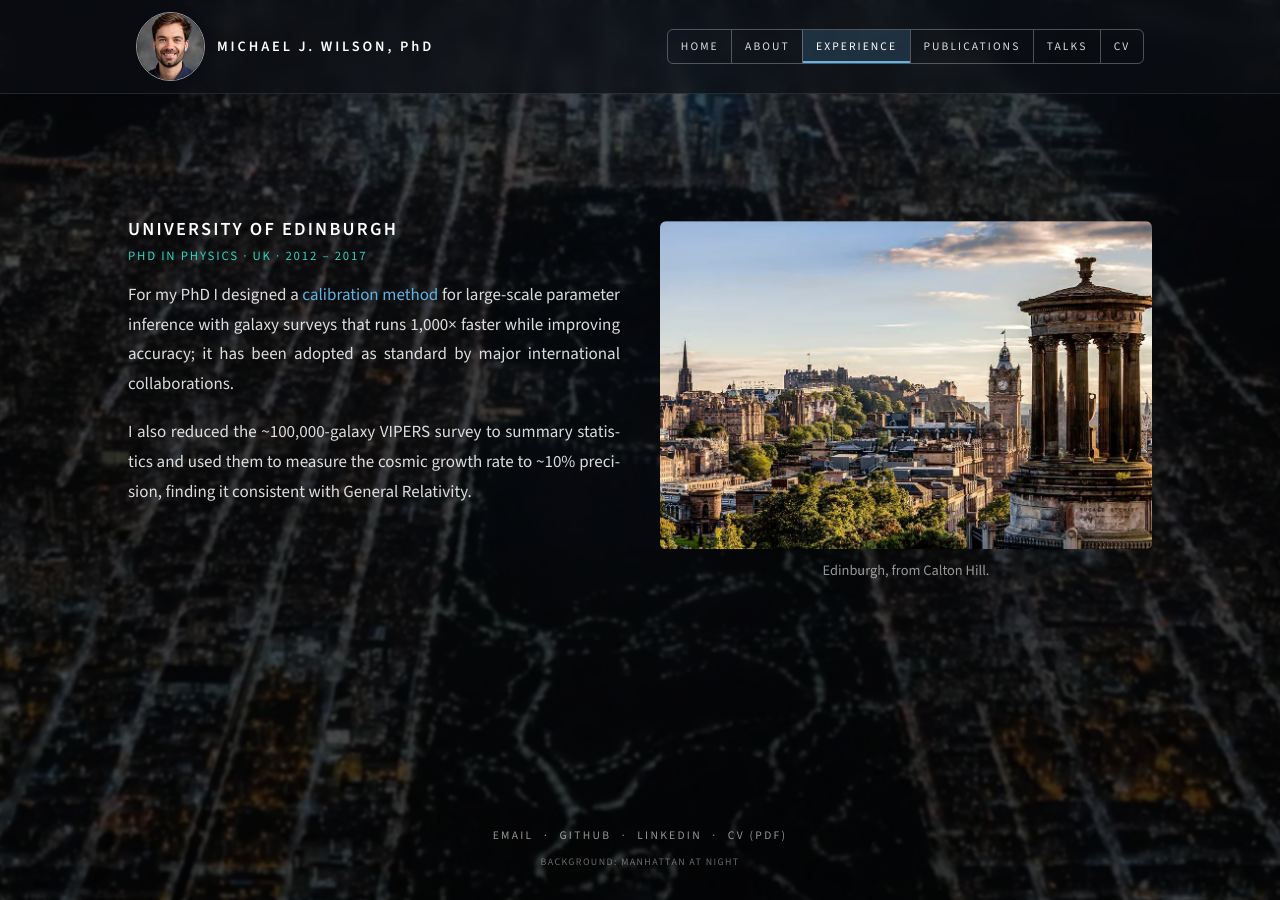
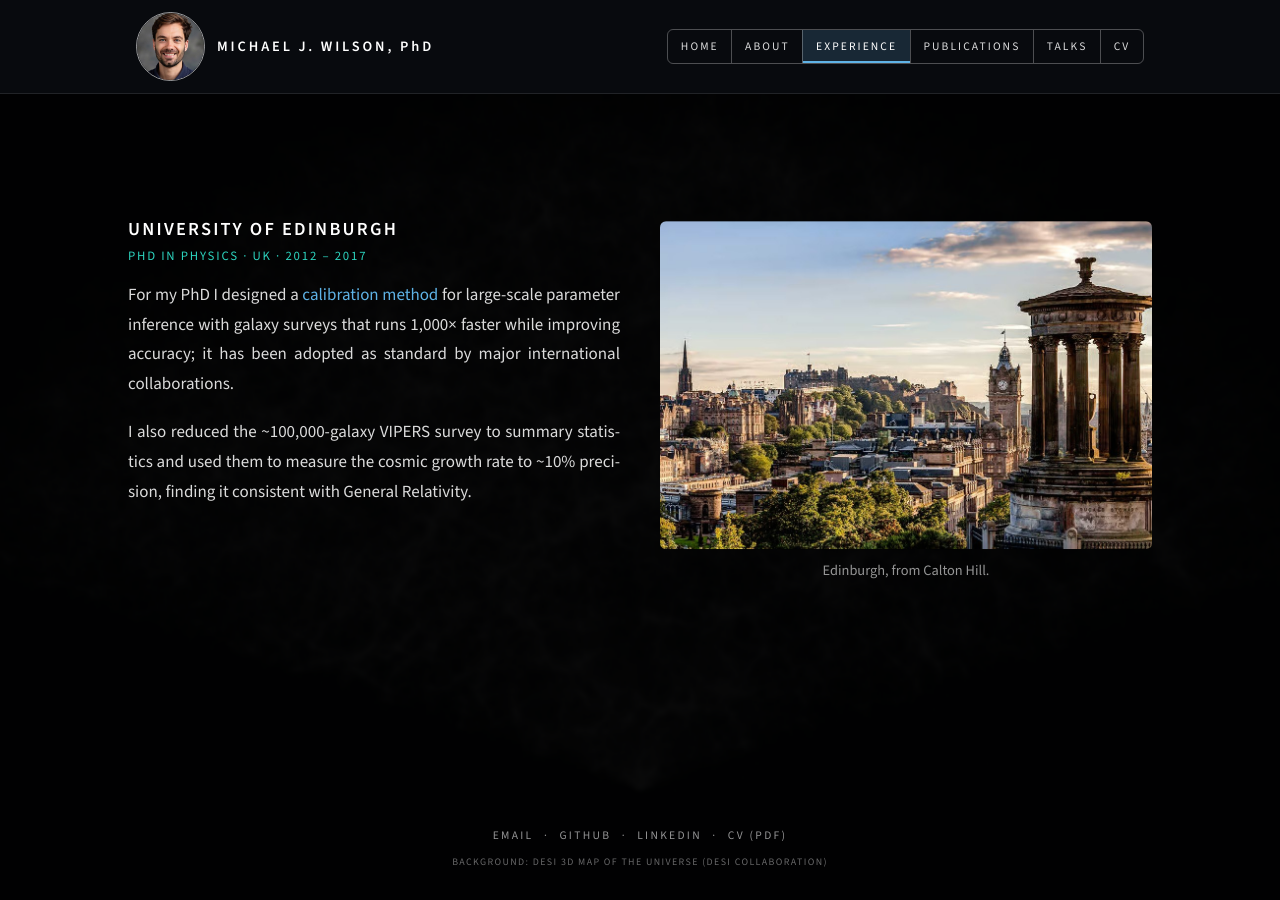
Before and after one commit to michaelJwilson/michaelJwilson.github.io, a Jekyll site: the page built from experience.md, in a window 1280 px wide and 900 px high, scrolled down 9769 px. Built offline with Jekyll 4.4.1, drawn with Linux system fonts in a browser that asks for light colours.

Commit message:
Experience: remove the Manhattan background (back to the dark survey map)
This reverts commit 6357c3b.

Co-Authored-By: Claude Opus 5.5 <noreply@anthropic.com>
Claude-Session: https://claude.ai/code/session_01SiHqF3nmdqJf51uy6f9hsB

```diff
--- a/assets/css/site.css
+++ b/assets/css/site.css
@@ -197,7 +197,7 @@ code { font-family: ui-monospace, SFMono-Regular, Menlo, monospace; font-size: .
 /* Experience: roles scroll normally; each rolls out as it leaves the top,
    a black gap bridges to the next, which rolls in from the bottom.
    Driven by assets/js/reveal.js. No card boxes. */
-body.inner.scene-page .backdrop { filter: brightness(.38) saturate(1.1) blur(1.5px); }
+body.inner.scene-page .backdrop { filter: brightness(.08) blur(2px); }
 .scene-page .panel.wide { background: transparent; border: 0; box-shadow: none; }
 .scene-on .panel.wide { margin-top: 0; margin-bottom: 0; padding-top: 0; padding-bottom: 0; }
 .scene-track { position: relative; }
--- a/experience.md
+++ b/experience.md
@@ -3,8 +3,6 @@ layout: default
 title: Experience
 wide: true
 hide_title: true
-background_image: /assets/img/background-nyc.jpg
-background_credit: "Background: Manhattan at night"
 permalink: /experience/
 ---
 
```
Also changed, not shown: assets/img/background-nyc.jpg (deleted).
